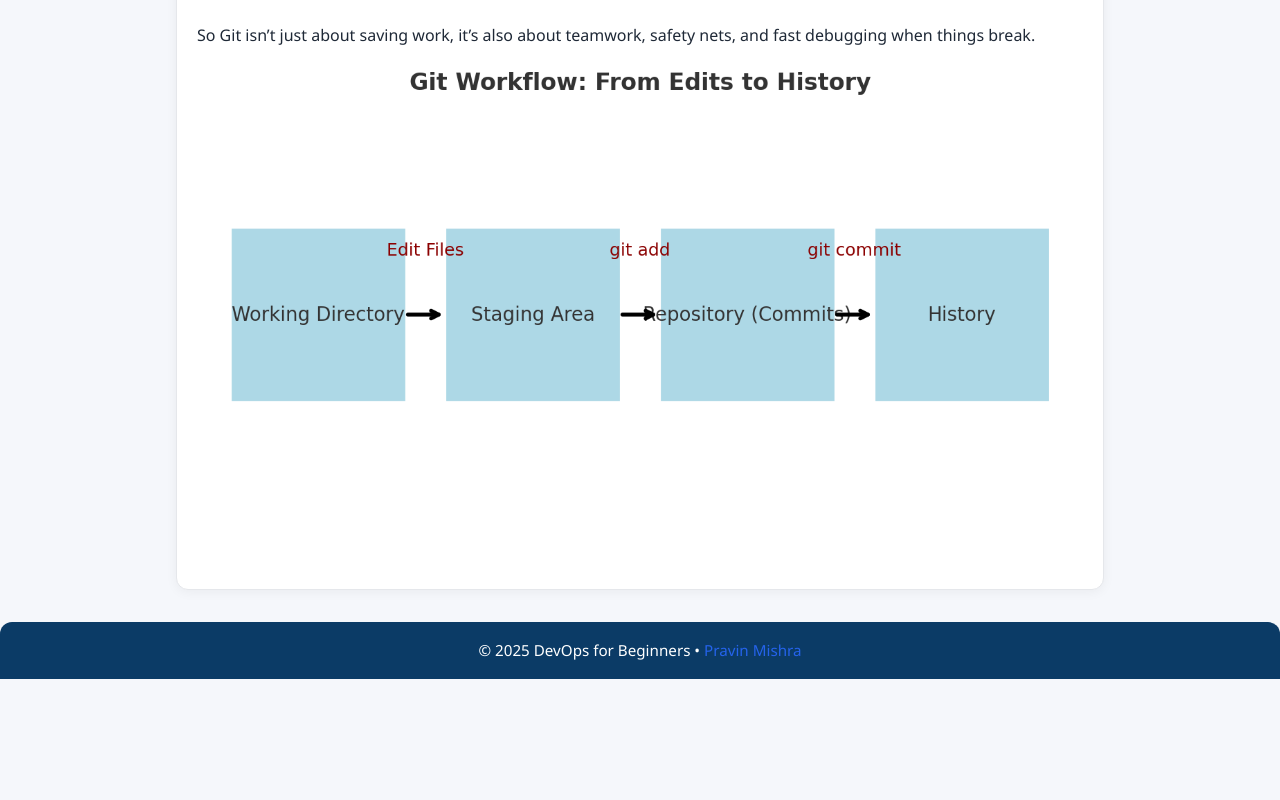
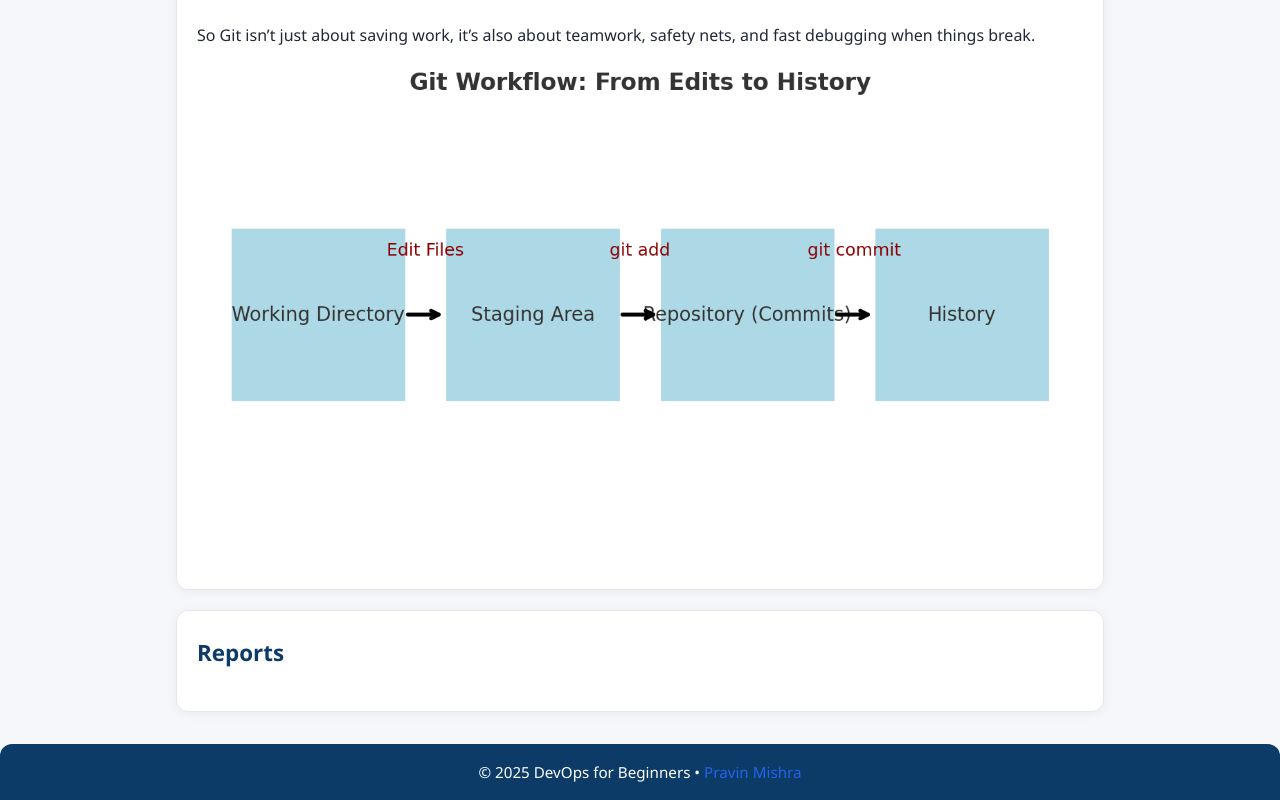
Before and after one commit to dowusubekoe-dev/devops-by-pravin-mishra, a plain HTML site: page index.html in a window 1280 px wide. Shown: the part 1222-2022 px from the top of the page. Before the commit the page ends 1901 px from the top, so only its background shows below. Drawn offline with Linux system fonts and the light colour scheme.

Commit message:
feat: add Reports section

```diff
--- a/index.html
+++ b/index.html
@@ -85,6 +85,11 @@
 
 
         </section>
+	<section class="card instructions" aria-labelledby="learning-summary">
+		<h2 id="learning-summary">Reports</h2>
+
+	</section>
+
     </main>
 
     <footer class="site-footer">
```
